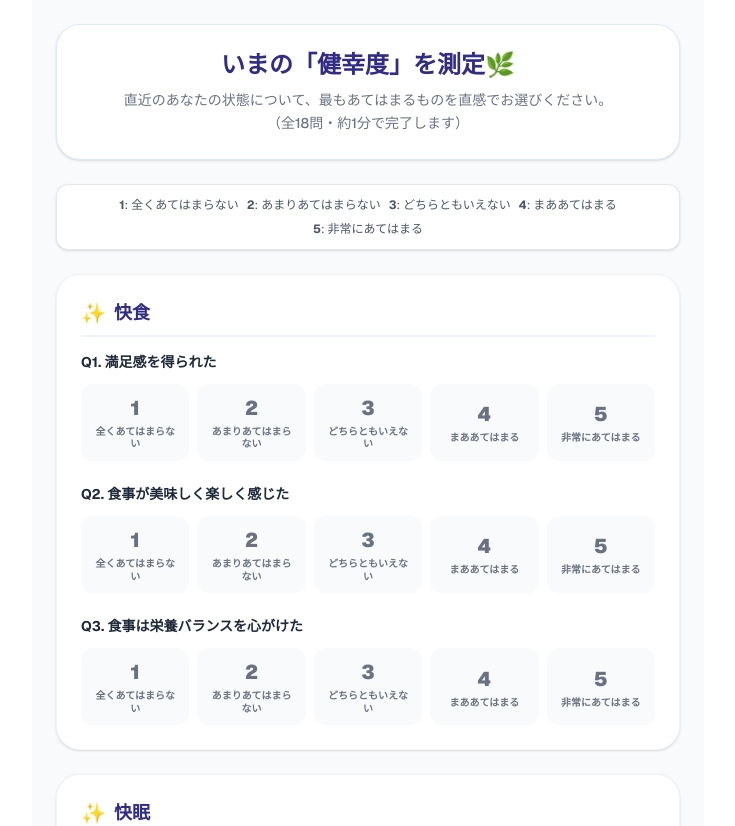
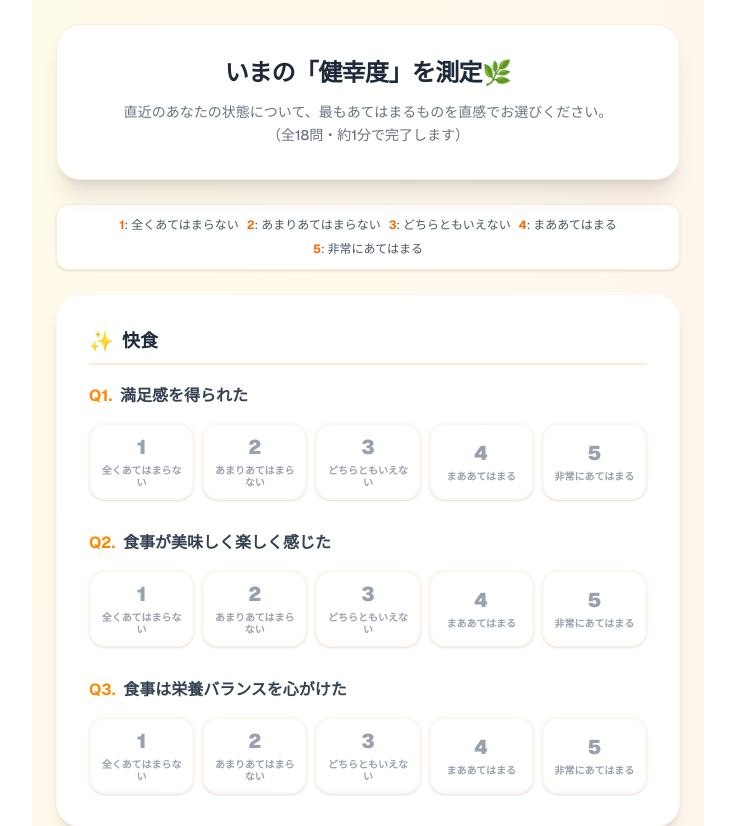
Before and after one commit to hiroto-code/2hfs-app, a Next.js app: page /private-survey/1 in a window 1280 px wide. Shown: the top 826 px of the page, without its empty margins (272-1007 px from the left). Built offline with nearby package versions, Linux system fonts and the light colour scheme; no server answers.

Commit message:
Apply warm design to PrivateSurveyPage

```diff
--- a/app/private-survey/[event_id]/page.tsx
+++ b/app/private-survey/[event_id]/page.tsx
@@ -82,12 +82,15 @@ export default function PrivateSurveyPage({ params }: { params: Promise<{ event_
   };
 
   return (
-    <div className="max-w-2xl mx-auto p-3 md:p-6 font-sans bg-gray-50 min-h-screen">
+    <div className="max-w-2xl mx-auto p-3 md:p-6 font-sans bg-gradient-to-br from-amber-50 via-orange-50 to-rose-50 min-h-screen">
 
       {/* ヘッダー */}
-      <div className="p-5 md:p-6 rounded-3xl shadow-sm border border-indigo-100 mb-6 text-center bg-white relative overflow-hidden">
-        <div className="absolute top-0 right-0 w-32 h-32 bg-indigo-50 rounded-full blur-3xl opacity-60 -z-10 transform translate-x-1/2 -translate-y-1/2"></div>
-        <h1 className="text-xl md:text-2xl font-black text-indigo-900 mb-2">
+      <div className="p-6 md:p-8 rounded-3xl shadow-xl border border-orange-100 mb-6 text-center bg-white relative overflow-hidden">
+        {/* 装飾用の背景円 */}
+        <div className="absolute top-0 right-0 w-32 h-32 bg-orange-200 rounded-full blur-3xl opacity-40 -z-10 transform translate-x-1/2 -translate-y-1/2"></div>
+        <div className="absolute bottom-0 left-0 w-32 h-32 bg-rose-200 rounded-full blur-3xl opacity-40 -z-10 transform -translate-x-1/2 translate-y-1/2"></div>
+
+        <h1 className="text-xl md:text-2xl font-black text-gray-800 mb-3 tracking-tight">
           いまの「健幸度」を測定🌿
         </h1>
         <p className="text-xs md:text-sm text-gray-500 font-medium leading-relaxed">
@@ -99,29 +102,29 @@ export default function PrivateSurveyPage({ params }: { params: Promise<{ event_
       <form onSubmit={handleSubmit} className="space-y-4 md:space-y-6">
 
         {/* 凡例 */}
-        <div className="bg-white p-3 rounded-xl border border-gray-200 text-[10px] md:text-xs text-gray-600 flex flex-wrap gap-2 justify-center shadow-sm">
+        <div className="bg-white p-3 rounded-xl border border-orange-100 text-[10px] md:text-xs text-gray-600 flex flex-wrap gap-2 justify-center shadow-sm">
           {scaleOptions.map(opt => (
             <span key={opt.val} className="whitespace-nowrap">
-              <strong>{opt.val}</strong>: {opt.ja}
+              <strong className="text-orange-500">{opt.val}</strong>: {opt.ja}
             </span>
           ))}
         </div>
 
         {/* 質問リスト */}
         {domainQuestions?.map((group) => (
-          <div key={group.domainKey} className="bg-white p-4 md:p-6 rounded-3xl shadow-sm border border-gray-100">
-            <h2 className="text-base md:text-lg font-bold text-indigo-900 border-b-2 border-indigo-50 pb-2 mb-4 flex items-center gap-2">
+          <div key={group.domainKey} className="bg-white p-5 md:p-8 rounded-3xl shadow-lg border border-orange-50">
+            <h2 className="text-base md:text-lg font-bold text-gray-800 border-b-2 border-orange-100 pb-2 mb-5 flex items-center gap-2">
               <span className="text-xl">✨</span>
               <span>{group.domainJa}</span>
             </h2>
 
-            <div className="space-y-6">
+            <div className="space-y-8">
               {group.items.map((item) => {
                 const qNum = item.index + 1;
                 return (
-                  <div key={item.index} className="space-y-2">
-                    <p className="font-bold text-gray-800 text-sm leading-snug">
-                      Q{qNum}. {item.textJa}
+                  <div key={item.index} className="space-y-3">
+                    <p className="font-bold text-gray-700 text-sm md:text-base leading-snug">
+                      <span className="text-orange-400 mr-1">Q{qNum}.</span> {item.textJa}
                     </p>
 
                     {/* 1〜5の選択肢ボタン */}
@@ -133,14 +136,14 @@ export default function PrivateSurveyPage({ params }: { params: Promise<{ event_
                             key={opt.val}
                             type="button"
                             onClick={() => handleScoreChange(item.index, opt.val)}
-                            className={`flex flex-col items-center justify-center py-2 px-1 md:p-2 rounded-xl border-2 transition-all text-center h-full ${
+                            className={`flex flex-col items-center justify-center py-2 px-1 md:p-2 rounded-2xl border-2 transition-all duration-200 text-center h-full ${
                               isSelected
-                                ? 'bg-indigo-600 text-white border-indigo-600 shadow-md transform scale-105'
-                                : 'bg-gray-50 text-gray-500 border-transparent hover:bg-gray-100 hover:border-gray-200'
+                                ? 'bg-orange-500 text-white border-orange-500 shadow-md transform scale-105'
+                                : 'bg-white text-gray-400 border-orange-50 hover:bg-orange-50 hover:border-orange-200 hover:text-gray-600 shadow-sm'
                             }`}
                           >
                             <span className="text-lg md:text-xl font-black mb-1">{opt.val}</span>
-                            <span className={`text-[9px] md:text-[10px] font-bold leading-tight block w-full break-words ${isSelected ? 'text-indigo-50' : 'text-gray-500'}`}>
+                            <span className={`text-[9px] md:text-[10px] font-bold leading-tight block w-full break-words ${isSelected ? 'text-orange-50' : 'text-gray-400'}`}>
                               {opt.ja}
                             </span>
                           </button>
@@ -155,18 +158,20 @@ export default function PrivateSurveyPage({ params }: { params: Promise<{ event_
         ))}
 
         {errorMsg && (
-          <div className="bg-red-50 text-red-600 p-4 rounded-2xl border border-red-200 text-sm font-bold text-center shadow-sm">
+          <div className="bg-rose-50 text-rose-600 p-4 rounded-2xl border border-rose-200 text-sm font-bold text-center shadow-sm">
             {errorMsg}
           </div>
         )}
 
         {/* 送信ボタン */}
-        <div className="pt-4 pb-12">
+        <div className="pt-6 pb-16">
           <button
             type="submit"
             disabled={loading}
-            className={`w-full py-4 rounded-2xl font-black text-white text-lg shadow-xl transition-all transform hover:scale-[1.02] active:scale-[0.98] ${
-              loading ? 'bg-gray-400 cursor-not-allowed' : 'bg-indigo-900 hover:bg-indigo-800'
+            className={`w-full py-4 rounded-2xl font-black text-white text-lg shadow-xl transition-all transform hover:scale-[1.02] active:scale-[0.98] flex items-center justify-center gap-2 ${
+              loading
+                ? 'bg-gray-400 cursor-not-allowed'
+                : 'bg-gradient-to-r from-orange-400 to-rose-400 hover:from-orange-500 hover:to-rose-500'
             }`}
           >
             {loading ? '結果を生成中...' : '測定結果を見る ▶'}
```
